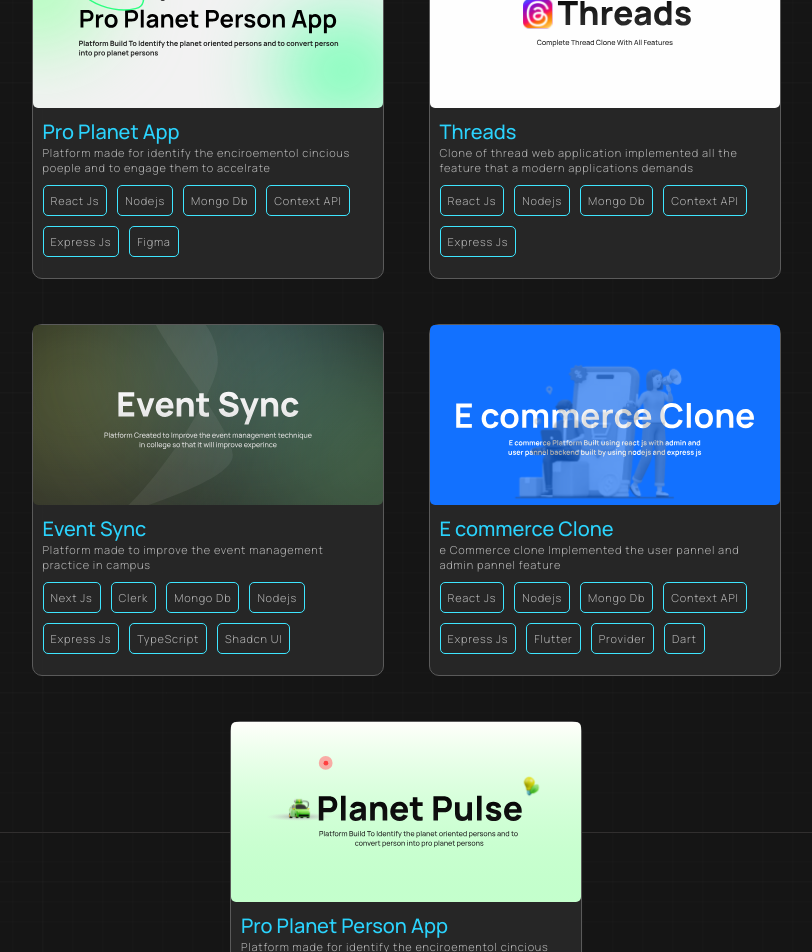
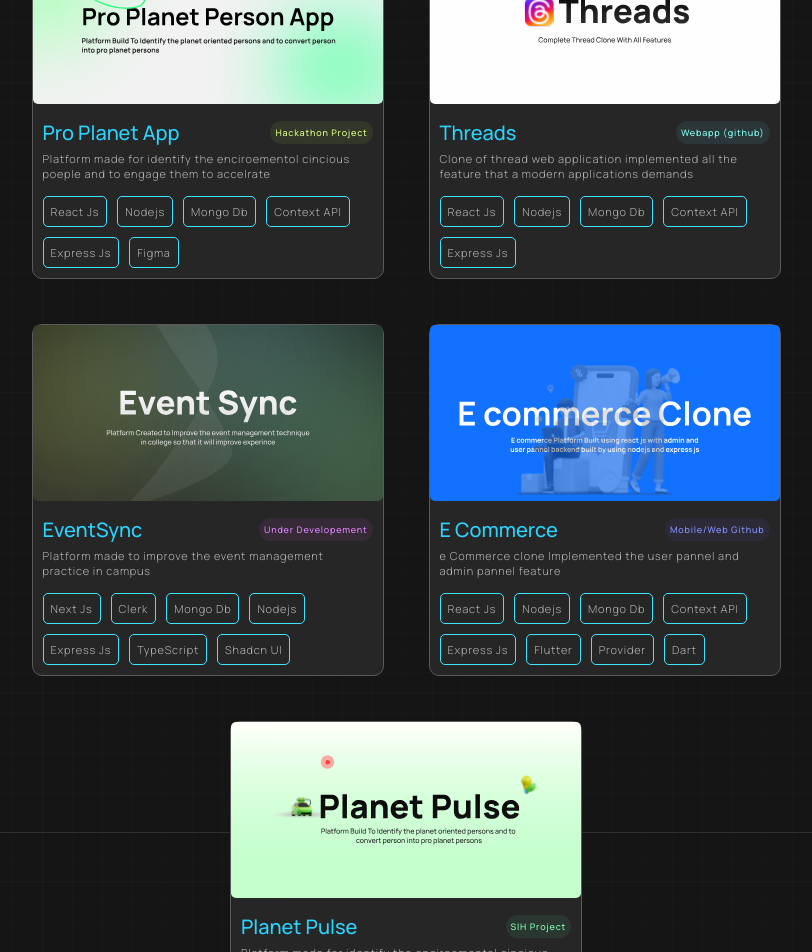
Before and after one commit to voiiddxx/nikhil.me, a React (Create React App) app: page / in a window 1280 px wide. Shown: the part 1560-2512 px from the top of the page, without its empty margins (234-1046 px from the left). Built offline with nearby package versions, Linux system fonts and the light colour scheme; a web font is replaced by a local one.

Commit message:
some changes

```diff
--- a/src/View/projects/Project.css
+++ b/src/View/projects/Project.css
@@ -192,7 +192,13 @@
 
 .p-text{
     margin: 10px;
+    margin-top: 15px;
+    display: flex;
+    flex-direction: column;
+    gap: 5px;
 }
+
+
 .p-image{
     height: 180px;
     width: 350px;
@@ -243,3 +249,84 @@
     background-color: wheat;
     border-radius: 5px;
 }
+
+
+.head-t{
+    display: flex;
+    align-items: center;
+    justify-content: space-between;;
+}
+
+.head-t p{
+    font-family: 'Manrope' , sans-serif;
+    font-weight: 500;
+    font-size: 9px;
+    border-radius: 20px;
+    padding: 5px;
+    background-color: rgba(55, 99, 103, 0.262);
+    color: rgb(131, 255, 247);
+}
+
+.head{
+    display: flex;
+    align-items: center;
+    justify-content: space-between;;
+}
+
+.head p{
+    font-family: 'Manrope' , sans-serif;
+    font-weight: 500;
+    font-size: 9px;
+    border-radius: 20px;
+    padding: 5px;
+    background-color: rgba(87, 103, 55, 0.262);
+    color: rgb(220, 255, 131);
+}
+
+.head-e{
+    display: flex;
+    align-items: center;
+    justify-content: space-between;;
+}
+
+.head-e p{
+    font-family: 'Manrope' , sans-serif;
+    font-weight: 500;
+    font-size: 9px;
+    border-radius: 20px;
+    padding: 5px;
+    background-color: rgba(101, 55, 103, 0.262);
+    color: rgb(222, 131, 255);
+}
+
+.head-a{
+    display: flex;
+    align-items: center;
+    justify-content: space-between;;
+}
+
+.head-a p{
+    font-family: 'Manrope' , sans-serif;
+    font-weight: 500;
+    font-size: 9px;
+    border-radius: 20px;
+    padding: 5px;
+    background-color: rgba(62, 55, 103, 0.262);
+    color: rgb(131, 148, 255);
+}
+
+.head-f{
+    display: flex;
+    align-items: center;
+    justify-content: space-between;;
+}
+
+.head-f p{
+    font-family: 'Manrope' , sans-serif;
+    font-weight: 500;
+    font-size: 9px;
+    border-radius: 20px;
+    padding: 5px;
+    background-color: rgba(55, 103, 81, 0.262);
+    color: rgb(131, 255, 177);
+}
--- a/src/View/projects/Project.jsx
+++ b/src/View/projects/Project.jsx
@@ -16,7 +16,10 @@
             <div className="p-card">
                               <div className="p-image-2"></div>
                               <div className="p-text">
+                            <div className="head">
                             <h1>Pro Planet App</h1>
+                            <p>Hackathon Project</p>
+                            </div>
                             <p>Platform made for identify the enciroementol cincious poeple and to engage them to accelrate</p>
                             <div className="tech">
                               <div className="tech-box">
@@ -47,7 +50,10 @@
     <div className="p-card">
                 <div className="p-image"></div>
               <div className="p-text">
-              <h1>Threads</h1>
+              <div className="head-t">
+                            <h1>Threads</h1>
+                            <p>Webapp (github)</p>
+                            </div>
               <p>Clone of thread web application implemented all the feature that a modern applications demands</p>
               <div className="tech">
                 <div className="tech-box">
@@ -75,7 +81,10 @@
              <div className="p-card">
                 <div className="p-image-3"></div>
                 <div className="p-text">
-              <h1>Event Sync</h1>
+                <div className="head-e">
+                            <h1>EventSync</h1>
+                            <p>Under Developement</p>
+                            </div>
               <p>Platform made to improve the event management practice in campus</p>
               <div className="tech">
                 <div className="tech-box">
@@ -108,7 +117,10 @@
               <div className="p-card">
                 <div className="p-image-4"></div>
                 <div className="p-text">
-              <h1>E commerce Clone</h1>
+                <div className="head-a">
+                            <h1>E Commerce</h1>
+                            <p>Mobile/Web Github</p>
+                            </div>
               <p>e Commerce clone Implemented the user pannel and admin pannel feature </p>
               <div className="tech">
                 <div className="tech-box">
@@ -144,7 +156,10 @@
               <div className="p-card">
                 <div className="p-image-5"></div>
                 <div className="p-text">
-              <h1>Pro Planet Person App</h1>
+                <div className="head-f">
+                            <h1>Planet Pulse</h1>
+                            <p>SIH Project</p>
+                            </div>
               <p>Platform made for identify the enciroementol cincious poeple and to engage them to accelrate</p>
               <div className="tech">
                 <div className="tech-box">
```
